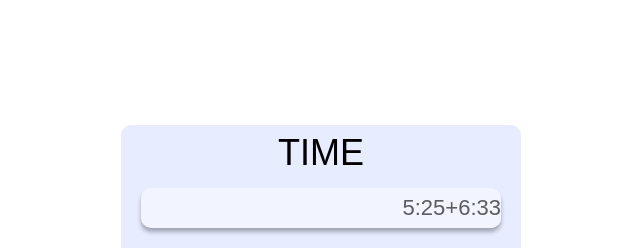
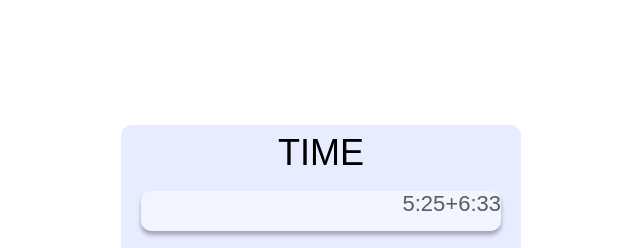
Before and after one commit to agata1chr/time-calculator, a plain HTML site: page index.html in a window 1280 px wide. Shown: the top 248 px of the page, 319-959 px from the left. Drawn offline with Linux system fonts and the light colour scheme; a web font is replaced by a local one.

Commit message:
usunięcie ::aftera i dodanie showTime w js

```diff
--- a/app.js
+++ b/app.js
@@ -9,7 +9,22 @@ const duplicate = document.querySelector('#duplicate');
 const resultbtn = document.querySelectorAll('#resultbtn');
 const prevOperation = document.querySelector('.prevOperation');
 const mathResult = document.querySelector('.mathResult');
-
+let hour;
+let minutes;
 let actualyAction = '';
 let prevAction = '';
 let operation = undefined;
+
+const showTime = (hour, minut) => {
+	if (minut >= 60) {
+		minuty = parseInt(minut / 60);
+		console.log(minuty);
+		hour = hour + minuty;
+		minut = minut - minuty * 60;
+	}
+	if (minut < 0) {
+		console.log('godzina2');
+	}
+	console.log(hour + ' ' + minut);
+};
+showTime(12, 285);
--- a/index.html
+++ b/index.html
@@ -22,7 +22,7 @@
                 <div class="txt">
                     <div class="time">TIME</div>
                 </div>
-                <div class="prevOperation"></div>
+                <div class="prevOperation">5:25+6:33</div>
                 <div class="mathResult">
                     5:33
                 </div>
--- a/style.css
+++ b/style.css
@@ -52,30 +52,19 @@ body {
 .prevOperation {
 	min-height: 40px;
 	min-width: 90%;
+	max-width: max-content;
 	border-radius: 10px;
 	background-color: #f2f5ff;
 	box-shadow: 0 4px 4px 0 #0000004d;
+	color: #5b5d5f;
 	cursor: text;
+	font-size: 22px;
 	z-index: 1;
-	position: relative;
 	overflow: hidden;
+	text-align: end;
+	margin-top: 7px;
 }
 
-.prevOperation::after {
-	content: '5:25+6:33';
-	max-width: max-content;
-	margin-top: 7px;
-	text-align: end;
-	background-color: #f2f5ff;
-	color: #5b5d5f;
-	font-size: 22px;
-	right: 0;
-	min-height: 40px;
-	width: 200%;
-	cursor: text;
-	z-index: -1;
-	position: absolute;
-}
 .mathResult {
 	min-height: 40px;
 	min-width: 90%;
```
